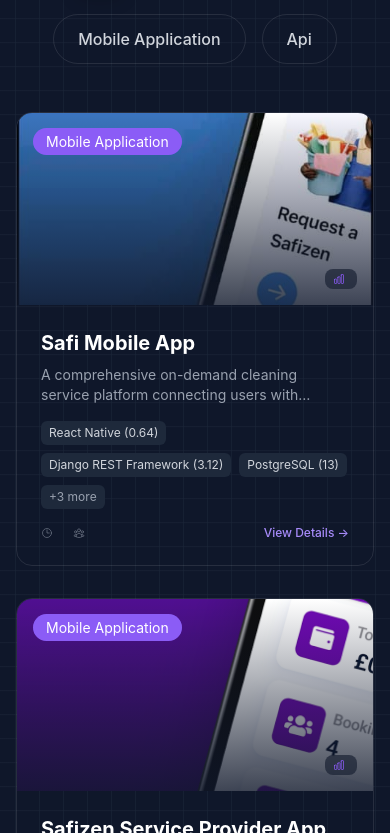
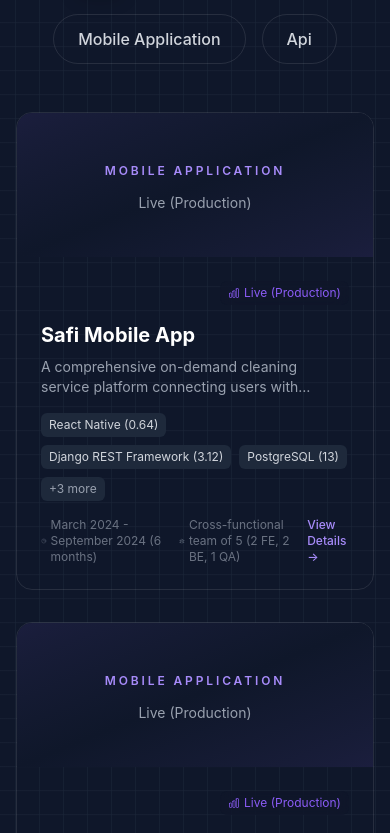
Before and after one commit to TanyaMushonga/tanyaradzwatmushonga-portifolio, a Next.js app: page / in a window 390 px wide. Shown: the part 3111-3944 px from the top of the page. Built offline with nearby package versions, Linux system fonts and the light colour scheme; no server answers.

Commit message:
feat: Refactor ProjectCard component to enhance layout and improve performance metrics display

```diff
--- a/src/app/components/projects/projectCard.tsx
+++ b/src/app/components/projects/projectCard.tsx
@@ -8,7 +8,6 @@ import {
   ClockIcon,
   UserGroupIcon,
 } from "@heroicons/react/24/outline";
-import Image from "next/image";
 import { Project } from "./types";
 
 interface ProjectCardProps {
@@ -29,60 +28,25 @@ const ProjectCard = ({ project, index, onSelect }: ProjectCardProps) => {
       className="glass-effect rounded-2xl overflow-hidden border border-white/10 group cursor-pointer"
       onClick={() => onSelect(project)}
     >
-      <div className="relative h-48 overflow-hidden">
-        <Image
-          width={150}
-          height={140}
-          src={project.image}
-          alt={project.title}
-          className="w-full h-full object-cover transition-transform duration-500 group-hover:scale-110"
-        />
-        <div className="absolute inset-0 bg-gradient-to-t from-dark-900/80 to-transparent" />
-
-        <div className="absolute top-4 left-4">
-          <span className="bg-primary-500 backdrop-blur-sm px-3 py-1 rounded-full text-sm text-white border border-primary-500/30">
+      <div className="relative h-36 overflow-hidden bg-dark-900 flex items-center justify-center">
+        <div className="absolute inset-0 bg-gradient-to-br from-primary-500/10 via-dark-900 to-accent-400/10" />
+        <div className="relative text-center px-6">
+          <span className="text-xs uppercase tracking-[0.24em] text-primary-400 font-semibold">
             {project.category}
           </span>
+          <p className="mt-3 text-sm text-gray-400 sm:text-base">
+            {project.status}
+          </p>
         </div>
-
-        <div className="absolute bottom-4 right-4 flex items-center space-x-2">
+      </div>
+      <div className="p-6">
+        <div className="flex justify-end mb-4">
           <div className="bg-dark-900/60 backdrop-blur-sm px-2 py-1 rounded-lg text-xs text-accent-400 flex items-center">
             <ChartBarIcon className="w-3 h-3 mr-1" />
-            {project.metrics.performance}
+            {project.metrics.performance ?? project.status}
           </div>
         </div>
 
-        <div className="absolute inset-0 bg-dark-900/60 opacity-0 group-hover:opacity-100 transition-opacity duration-300 flex items-center justify-center space-x-4">
-          {project?.liveUrl && (
-            <motion.button
-              whileHover={{ scale: 1.1 }}
-              whileTap={{ scale: 0.95 }}
-              onClick={(e: React.MouseEvent) => {
-                e.stopPropagation();
-                window.open(project.liveUrl, "_blank");
-              }}
-              className="bg-primary-500 hover:bg-primary-600 p-3 rounded-full transition-colors"
-            >
-              <EyeIcon className="w-5 h-5 text-white" />
-            </motion.button>
-          )}
-          {project?.githubUrl && (
-            <motion.button
-              whileHover={{ scale: 1.1 }}
-              whileTap={{ scale: 0.95 }}
-              onClick={(e: React.MouseEvent) => {
-                e.stopPropagation();
-                window.open(project.githubUrl, "_blank");
-              }}
-              className="bg-dark-700 hover:bg-dark-600 p-3 rounded-full transition-colors"
-            >
-              <CodeBracketIcon className="w-5 h-5 text-white" />
-            </motion.button>
-          )}
-        </div>
-      </div>
-
-      <div className="p-6">
         <h3 className="text-xl font-bold text-white mb-2 group-hover:text-primary-400 transition-colors">
           {project.title}
         </h3>
@@ -111,11 +75,11 @@ const ProjectCard = ({ project, index, onSelect }: ProjectCardProps) => {
           <div className="flex items-center space-x-4">
             <div className="flex items-center">
               <ClockIcon className="w-3 h-3 mr-1" />
-              {project.metrics.duration}
+              {project.metrics.duration ?? project.developmentPeriod}
             </div>
             <div className="flex items-center">
               <UserGroupIcon className="w-3 h-3 mr-1" />
-              {project.metrics.team}
+              {project.metrics.team ?? project.teamSize}
             </div>
           </div>
 
```
